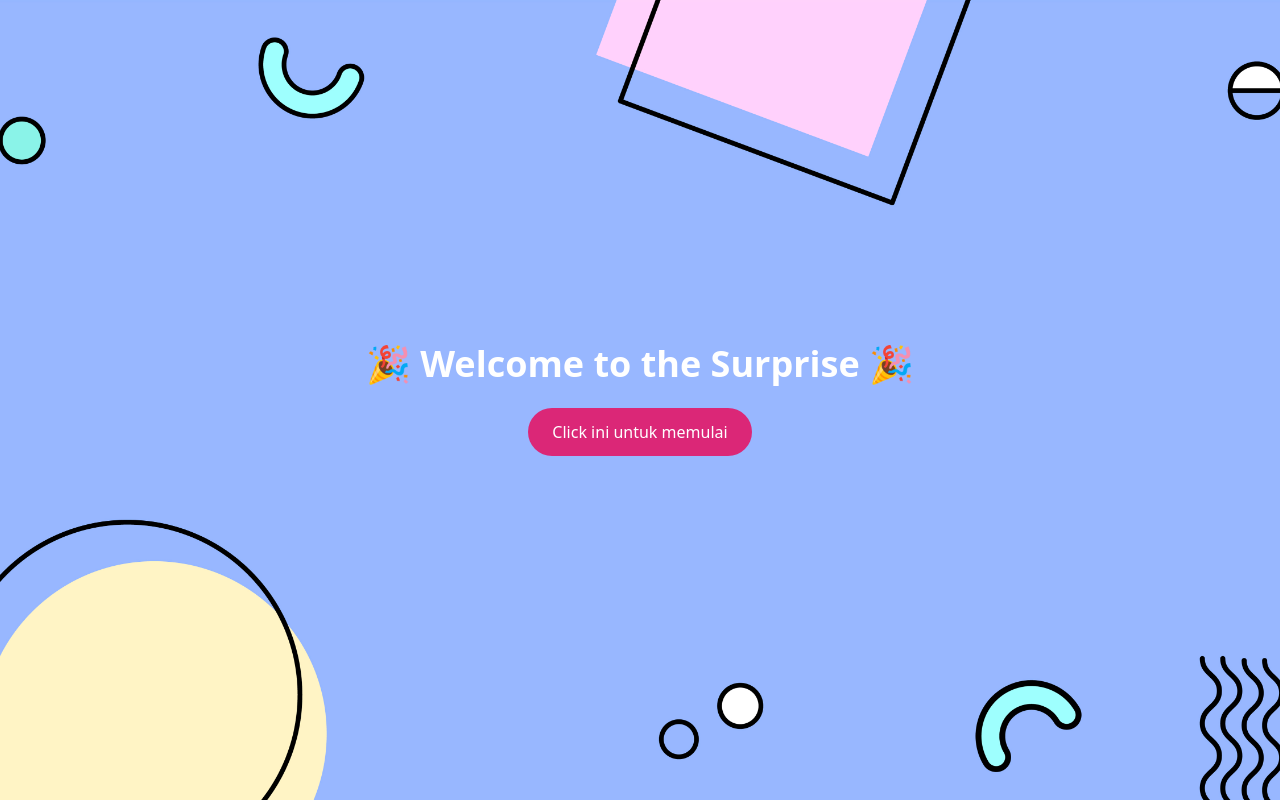
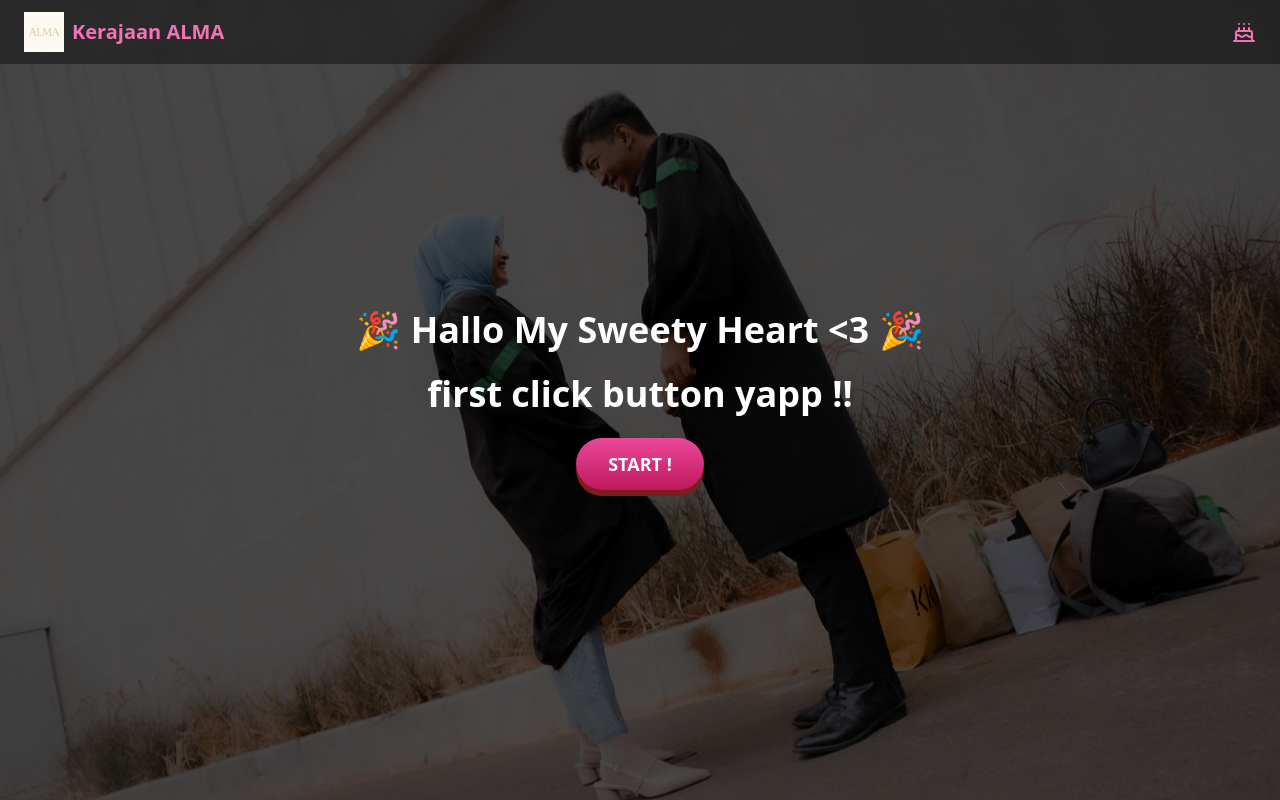
Before and after one commit to Alifshohibudin/happybirthdayrima, a Next.js app: page / in a window 1280 px wide. Built offline with nearby package versions, Linux system fonts and the light colour scheme.

Commit message:
update home, header

```diff
--- a/app/page.tsx
+++ b/app/page.tsx
@@ -1,23 +1,46 @@
 "use client";
 import { useRouter } from "next/navigation";
-
+import TextSwitcher from "@/components/TextSwitcher";
+import Header from "@/components/Header";
 
 export default function Home() {
   const router = useRouter();
 
   return (
-    <main className="relative min-h-screen flex flex-col items-center justify-center bg-cover bg-center text-white"
-      style={{backgroundImage: "url('/home-background.jpg')" }}>
+    <main
+      className="relative h-screen flex flex-col items-center justify-center bg-cover bg-center text-white"
+      style={{ backgroundImage: "url('/1.jpg')" }}
+    >
+      <Header/>
+
+      {/* Overlay background dengan opacity */}
+      <div className="absolute inset-0 bg-black/70" />
+
+
 
       {/* Konten */}
-      <h1 className="text-4xl font-bold mb-6">
-        🎉 Welcome to the Surprise 🎉
+      <div className="relative z-10 flex w-full justify-center items-center">
+        <h1 className="text-4xl font-bold mb-6">
+          🎉 Hallo My <TextSwitcher /> 🎉
+        </h1>
+      </div>
+
+      <h1 className="relative z-10 text-4xl font-bold mb-6">
+        first click button yapp !!
       </h1>
+
       <button
         onClick={() => router.push("/intro")}
-        className="px-6 py-3 bg-pink-600 rounded-full hover:bg-pink-700 transition"
+        className="relative z-10 px-8 py-3
+             bg-gradient-to-b from-pink-500 to-pink-700
+             rounded-full
+             text-white font-bold text-lg
+             shadow-[0_6px_0_0_#7f1d1d]
+             hover:from-pink-400 hover:to-pink-600
+             active:translate-y-1 active:shadow-none
+             transition-all duration-150"
       >
-        Click ini untuk memulai
+        START !
       </button>
     </main>
   );
--- /dev/null
+++ b/components/Header.tsx
@@ -0,0 +1,59 @@
+"use client";
+
+import { useState } from "react";
+import Link from "next/link";
+import Image from "next/image";
+import { Cake, Menu, X } from "lucide-react";
+
+
+export default function Header() {
+  const [isOpen, setIsOpen] = useState(false);
+
+  return (
+    <nav className="fixed top-0 left-0 w-full z-20 bg-black/40 backdrop-blur-md">
+      <div className="container mx-auto flex items-center justify-between px-6 py-3">
+
+        {/* Logo */}
+        <Link href="/" className="flex items-center gap-2">
+          <Image
+            src="/alma.png"
+            alt="Logo"
+            width={40}
+            height={40}
+            className="w-8 h-8 md:w-10 md:h-10" // responsive size
+            priority
+          />
+          <span className="text-lg md:text-xl font-bold text-pink-400">
+            Kerajaan ALMA
+          </span>
+        </Link>
+
+        {/* Desktop Menu */}
+        <ul className="hidden md:flex gap-6 text-white">
+          <li><Link href="#" className="hover:text-pink-400">
+          <Cake className="text-pink-400 w-6 h-6" />
+          </Link></li>
+        </ul>
+
+        {/* Mobile Menu Button */}
+        <button
+          onClick={() => setIsOpen(!isOpen)}
+          className="md:hidden text-white"
+        >
+          {isOpen ? <X size={28} /> : <Menu size={28} />}
+        </button>
+      </div>
+
+      {/* Mobile Dropdown */}
+      {isOpen && (
+        <div className="md:hidden bg-black/90 backdrop-blur-md px-6 py-4">
+          <ul className="flex flex-col gap-4 text-white">
+            <li><Link href="/" className="hover:text-pink-400" onClick={() => setIsOpen(false)}>Home</Link></li>
+            <li><Link href="/project" className="hover:text-pink-400" onClick={() => setIsOpen(false)}>Project</Link></li>
+            <li><Link href="/contact" className="hover:text-pink-400" onClick={() => setIsOpen(false)}>Contact</Link></li>
+          </ul>
+        </div>
+      )}
+    </nav>
+  );
+}
--- /dev/null
+++ b/components/TextSwitcher.tsx
@@ -0,0 +1,20 @@
+"use client";
+import { useState, useEffect } from "react";
+
+export default function TextSwitcher() {
+  const texts = ["Babby👋", "Honey 🚀", "Sweety Heart <3"];
+  const [index, setIndex] = useState(0);
+
+  useEffect(() => {
+    const interval = setInterval(() => {
+      setIndex((prev) => (prev + 1) % texts.length);
+    }, 2000); // ganti setiap 2 detik
+    return () => clearInterval(interval);
+  }, [texts.length]);
+
+  return (
+    <>
+      {texts[index]}
+    </>
+  );
+}
--- a/package.json
+++ b/package.json
@@ -9,6 +9,7 @@
     "lint": "eslint"
   },
   "dependencies": {
+    "@heroicons/react": "^2.2.0",
     "@react-three/drei": "^10.7.6",
     "@react-three/fiber": "^9.3.0",
     "framer-motion": "^12.23.12",
```
Also changed, not shown: public/alma.png (added), 1 other file (tests, documents, lock files or other folders).
